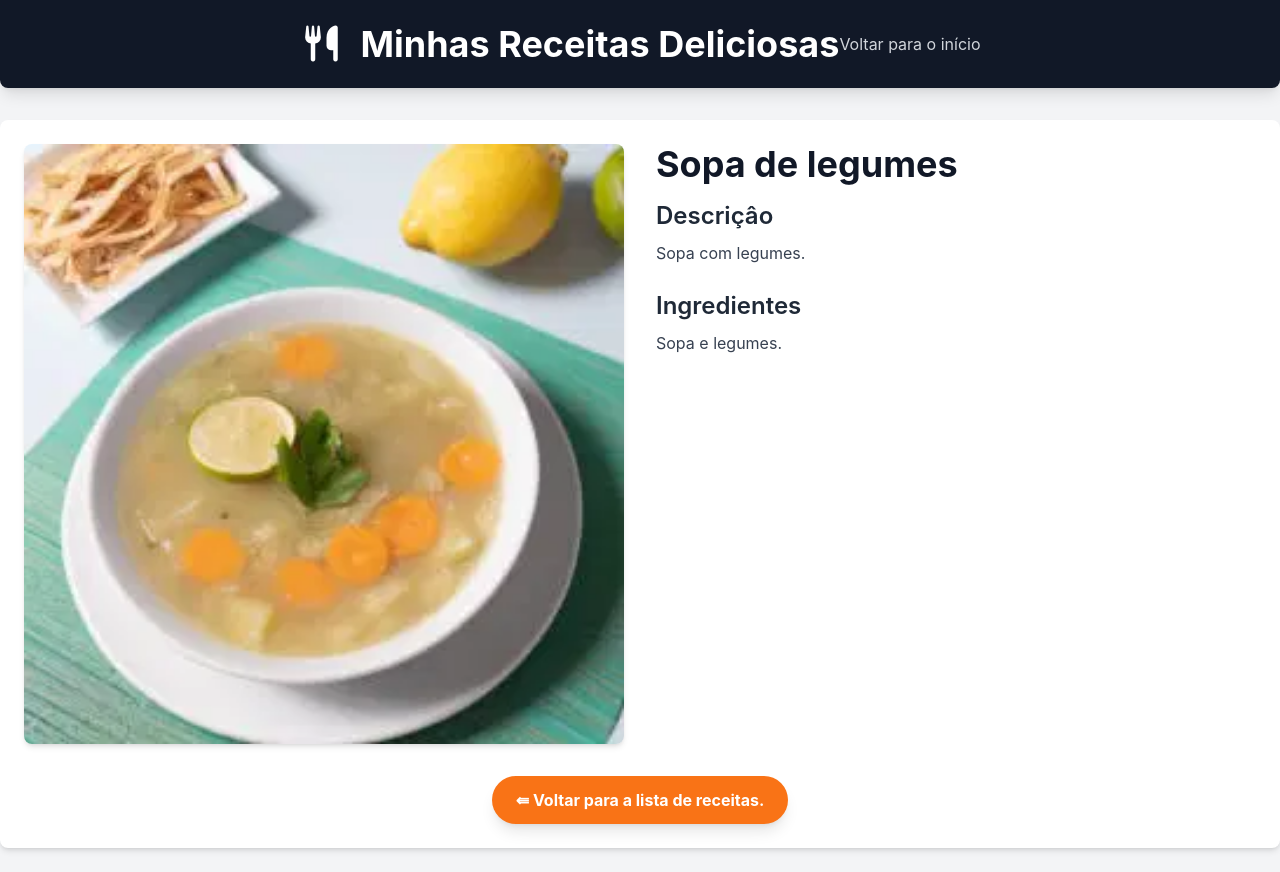
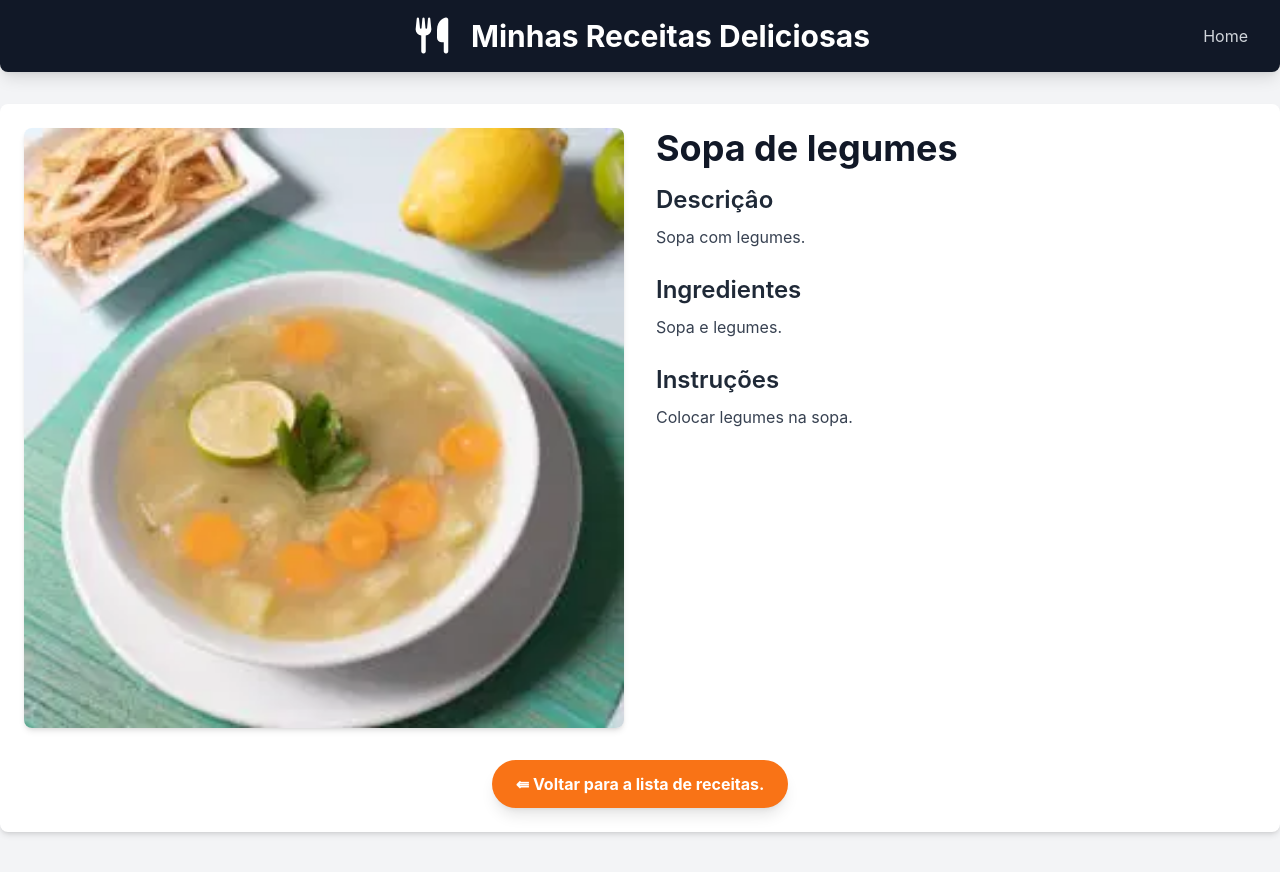
Before and after one commit to juanpfr/receitas-django, a Django app: page /receitas/receitas/5/ in a window 1280 px wide. Shown: the top 872 px of the page. Run offline with Django 5.2, Linux system fonts and the light colour scheme; data comes from the database, SQL or seed files in the repository; some libraries are stand-ins or nearby versions.

Commit message:
detail and search

```diff
--- a/receitas/templates/receitas/pesquisa.html
+++ b/receitas/templates/receitas/pesquisa.html
@@ -2,10 +2,6 @@
 {% block title %}Home - Minhas Receitas{% endblock %}
 
 {% block content %}
-<body class="bg-gray-100 text-gray-900">
-    {% extends 'receitas/base.html'}
-
-    {% block content %}
 
     <main class="container mx-auto p-6 mt-8 bg-white rounded-lg shadow-md">
         <h2 class="text-2xl font-semibold mb-6 text-center">
--- a/receitas/templates/receitas/receita_detail.html
+++ b/receitas/templates/receitas/receita_detail.html
@@ -1,54 +1,26 @@
-{% load static %}
-<!DOCTYPE html>
-<html lang="pt-br">
-<head>
-    <meta charset="UTF-8">
-    <meta name="viewport" content="width=device-width, initial-scale=1.0">
-    <title>{{ receita.title }} - Minhas receitas</title>
-    <script src="https://cdn.tailwindcss.com"></script>
-    <link rel="stylesheet" href="https://cdnjs.cloudflare.com/ajax/libs/font-awesome/7.0.0/css/all.min.css" integrity="sha512-DxV+EoADOkOygM4IR9yXP8Sb2qwgidEmeqAEmDKIOfPRQZOWbXCzLC6vjbZyy0vPisbH2SyW27+ddLVCN+OMzQ==" crossorigin="anonymous" referrerpolicy="no-referrer" />
-    <style>
-        body{
-            font-family: 'Inter', sans-serif;
-        }
-    </style>
-</head>
-<body class="bg-gray-100 text-gray-900">
-    <header class="bg-gray-900 text-white p-6 shadow-lg rounded-b-lg">
-        <div class="container mx-auto flex flex-col sm:flex-row items-center justify-center">
-            <div class="flex items-center mb-4 sm:mb-0">
-                <div class="text-4xl mr-4">
-                    <i class="fas fa-utensils"></i>
-                </div>
-                <h1 class="text-4xl font-bold text-center sm:text-left">Minhas Receitas Deliciosas</h1>
-            </div>
-            <nav class="mt-4 sm:mt-0">
-                <a href="{% url 'home' %}" class="text-gray-300 hover:text-white transition duration-300 ease-in-out">Voltar para o início</a>
-            </nav>
-        </div>
-    </header>
-    <main class="container mx-auto p-6 mt-8 bg-white rounded-lg shadow-md">
+{% extends "receitas/base.html" %}
+{% block tile %}{{ receita.title }} - Minhas Receitas {% endblock %}
+
+    {% block content %}
         <div class="flex flex-col md:flex-row gap-8">
+            {# Imagem da Receita #}
             {% if receita.image %}
                 <div class="md:w-1/2">
-                    <img src="{{ receita.image.url }}" alt="imagem da receita" class="w-full h-auto object-cover rounded-lg shadow-md">
+                    <img src="{{ receita.image.url }}" alt="Imagem de {{ receita.title }}" class="w-full h-auto object-cover rounded-lg shadow-md">
                 </div>
             {% endif %}
+            {# Detalhes da Receita #}
             <div class="md:w-1/2">
                 <h2 class="text-4xl font-bold text-gray-900 mb-4">{{ receita.title }}</h2>
                 <h3 class="text-2xl font-semibold text-gray-800 mb-2">Descriçâo</h3>
                 <p class="text-gray-700 mb-6 leading-relaxed">{{ receita.description }}</p>
                 <h3 class="text-2xl font-semibold text-gray-800 mb-2">Ingredientes</h3>
                 <p class="text-gray-700 mb-6 leading-relaxed whitespace-pre-wrap">{{ receita.ingredients }}</p>
-
+                <h3 class="text-2xl font-semibold text-gray-800 mb-2">Instruções</h3>
+                <p class="text-gray-700 mb-6 leading-relaxed whitespace-pre-wrap">{{ receita.instructions }}</p>
             </div>
         </div>
         <div class="mt-8 text-center">
             <a href="{% url 'home' %}" class="inline-block bg-orange-500 hover:bg-orange-600 text-white font-bold py-3 px-6 rounded-full transition duration-300 ease-in-out shadow-lg">&lAarr; Voltar para a lista de receitas.</a>
         </div>
-    </main>
-    <footer class="mt-12 p-6 text-center text-gray-600">
-        <p>&copy; 2025 Minhas Receitas. Todos os direitos reservados a Juan.</p>
-    </footer>
-</body>
-</html>
+    {% endblock %}
--- a/receitas/views.py
+++ b/receitas/views.py
@@ -1,30 +1,23 @@
 from django.shortcuts import render, get_object_or_404
-from django.http import Http404
 from .models import Receita
 
 # Create your views here.
 
 def home(request):
-    return render(request, 'receitas/home.html')
+    receitas = Receita.objects.all()
+    return render(request, 'receitas/home.html', {'receitas':receitas})
 
 def receita_detail(request, id):
     receita = get_object_or_404(Receita, pk=id)
-
-    context = {
-        'receita': receita,
-    }
-
-    return render(request, 'receitas/receita_detail.html', context)
+    return render(request, 'receitas/receita_detail.html', {'receita': receita})
 
 def pesquisar_receitas(request):
-    query = request.GET.get('q')
+    query = request.GET.get('q', '')
     resultados = []
     if query:
         resultados = Receita.objects.filter(title__icontains=query)
 
-    context = {
+    return render(request, 'receita/pesquisa.html',{
         'query': query,
-        'resultados': resultados,
-    }
-
-    return render(request, 'receitas/pesquisa.html', context)
+        'resultados': resultados
+    })
```
